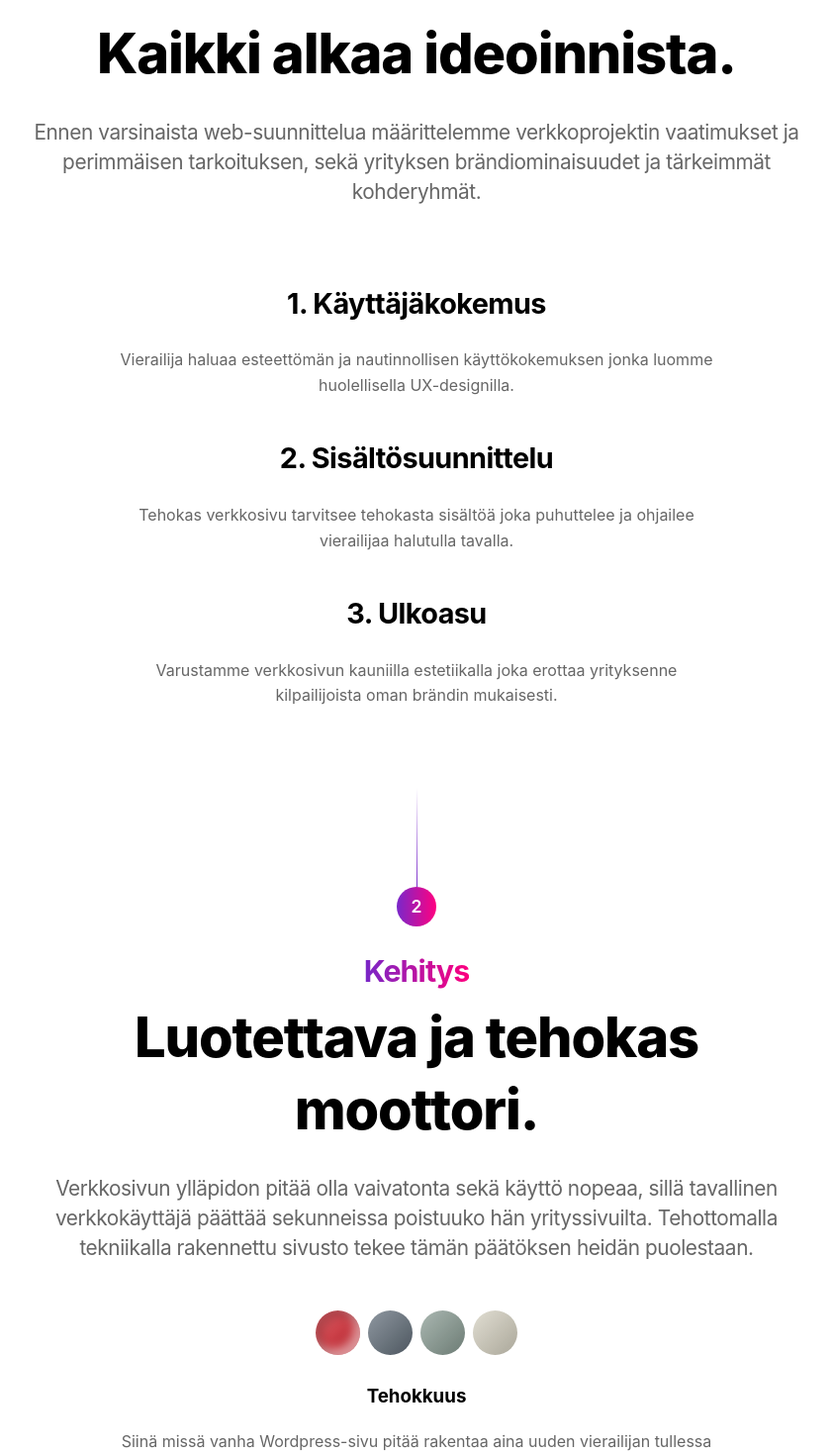
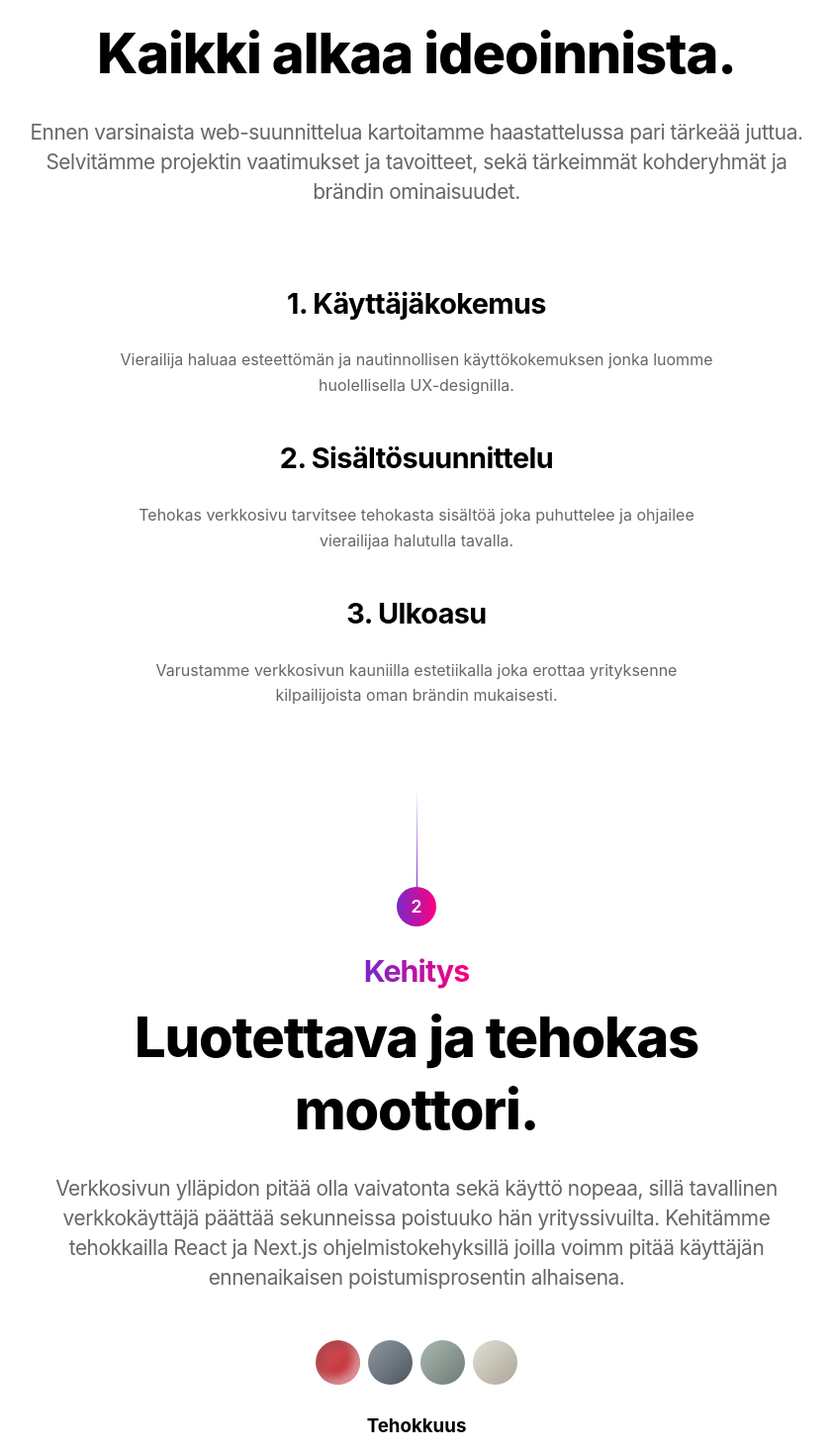
Before and after one commit to digiaalto/etusivu, a Next.js app: page / in a window 1280 px wide. Shown: the part 3767-5235 px from the top of the page at 99% size, without its empty margins (219-1060 px from the left). Built offline with nearby package versions, Linux system fonts and the light colour scheme; grey boxes are pictures that could not be loaded.

Commit message:
Muutama ikuinen sisältömuutos

```diff
--- a/components/etusivu/Kehitys.js
+++ b/components/etusivu/Kehitys.js
@@ -14,8 +14,9 @@ const Kehitys = (props) => {
       <h2 className={styles.description}>
         Verkkosivun ylläpidon pitää olla vaivatonta sekä käyttö nopeaa, sillä
         tavallinen verkkokäyttäjä päättää sekunneissa poistuuko hän
-        yrityssivuilta. Tehottomalla tekniikalla rakennettu sivusto tekee tämän
-        päätöksen heidän puolestaan.
+        yrityssivuilta. Kehitämme tehokkailla React ja Next.js
+        ohjelmistokehyksillä joilla voimm pitää käyttäjän ennenaikaisen
+        poistumisprosentin alhaisena.
       </h2>
       <div className={styles.kehitysEdut}>
         <KehitysEdut />
--- a/components/etusivu/Suunnittelu.js
+++ b/components/etusivu/Suunnittelu.js
@@ -17,9 +17,9 @@ const Suunnittelu = (props) => {
       />
       <div className={styles.descriptions}>
         <p className="headerDescription">
-          Ennen varsinaista web-suunnittelua määrittelemme verkkoprojektin
-          vaatimukset ja perimmäisen tarkoituksen, sekä yrityksen
-          brändiominaisuudet ja tärkeimmät kohderyhmät.
+          Ennen varsinaista web-suunnittelua kartoitamme haastattelussa pari
+          tärkeää juttua. Selvitämme projektin vaatimukset ja tavoitteet, sekä
+          tärkeimmät kohderyhmät ja brändin ominaisuudet.
         </p>
       </div>
       <ol className={styles.list}>
```
